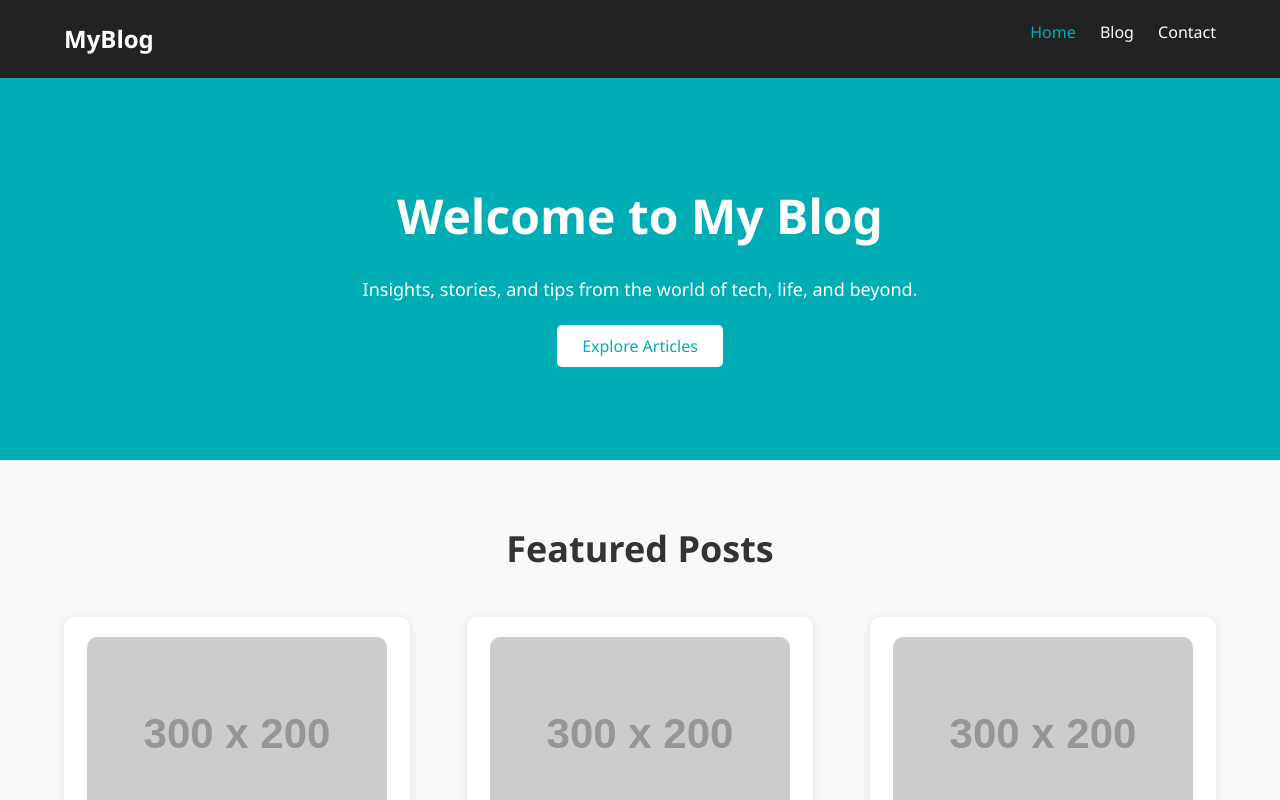
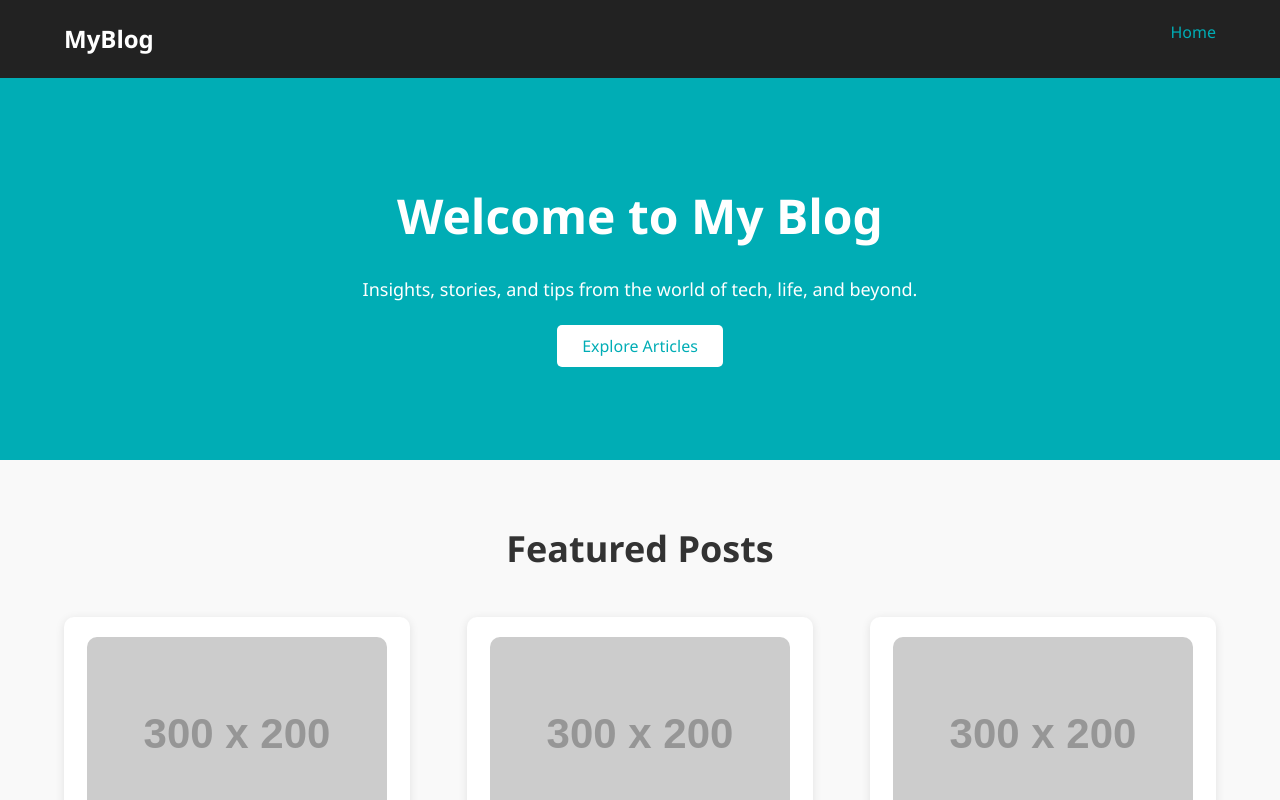
Before and after one commit to MuqadasAkhtar7/Blogging-Website, a website: page src/home.html in a window 1280 px wide. Shown: the top 800 px of the page. Drawn offline with Linux system fonts and the light colour scheme; placeholder pictures from the web are drawn by us.

Commit message:
Update home.html

```diff
--- a/src/home.html
+++ b/src/home.html
@@ -13,8 +13,6 @@
             <nav>
                 <ul>
                     <li><a href="home.html" class="active">Home</a></li>
-                    <li><a href="blog.html">Blog</a></li>
-                    <li><a href="contact.html">Contact</a></li>
                 </ul>
             </nav>
         </div>
```
